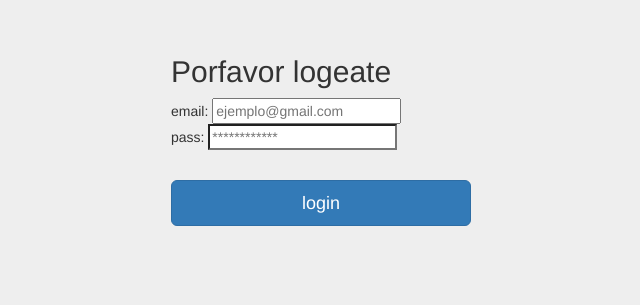
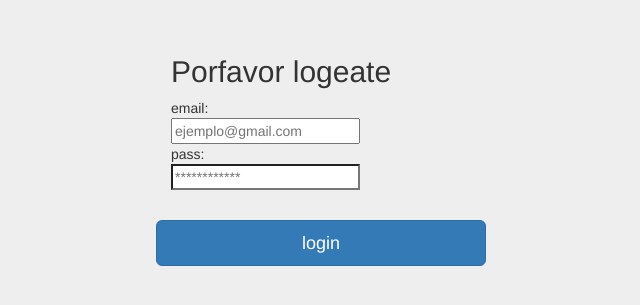
Before and after one commit to cyanide4all/ABP1617Gym, a PHP site: page /Views/LogIn.php in a window 1280 px wide. Shown: the part 92-397 px from the top of the page, without its empty margins (315-955 px from the left). Run offline with PHP 8.4, Linux system fonts and the light colour scheme; some libraries are stand-ins or nearby versions.

Commit message:
huheuehuehue login
<br>
hueheuheuhee
<BR> HUEHEUHUEEHUHEUHEUHUHEU

```diff
--- a/Views/LogIn.php
+++ b/Views/LogIn.php
@@ -10,11 +10,17 @@ require_once('../DB/connectDB.php');
 
 	<form method="post" action="../Controllers/c_Usuario.php?op=3" class="form-signin">
 	<h2 class="form-signin-heading">Porfavor logeate</h2>
-	email:  <input type="text" name="email" placeholder="ejemplo@gmail.com"/></br>
-	pass:   <input type="password" name="pass" placeholder="************"/></br>
+<div class="row">
+    <span class="col-md-2">email:  <input type="text" name="email" placeholder="ejemplo@gmail.com"/></span>
+  </div>
+<div class="row">
+    <span class="col-md-2">pass:   <input type="password" name="pass" placeholder="************"/></span>
+</div>
 	<input type="hidden" name="idUsuario" value="placeholder"/><!--necesario para reutilizar el controller de usuario-->
-	<br>
+<br>
+<div class="row">
 	<input type="submit" value="login" class="btn btn-lg btn-primary btn-block"/>
+</div>
 
 	</form>
 </div>
```
